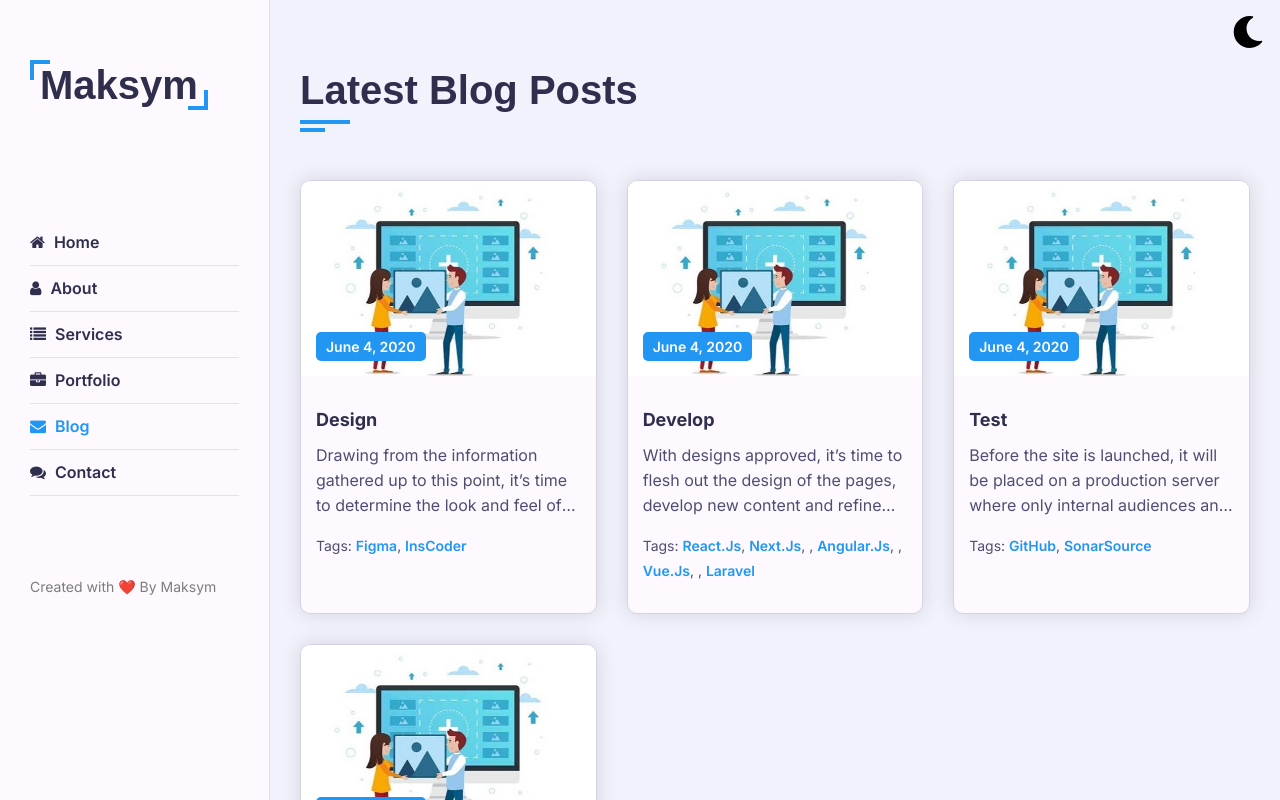
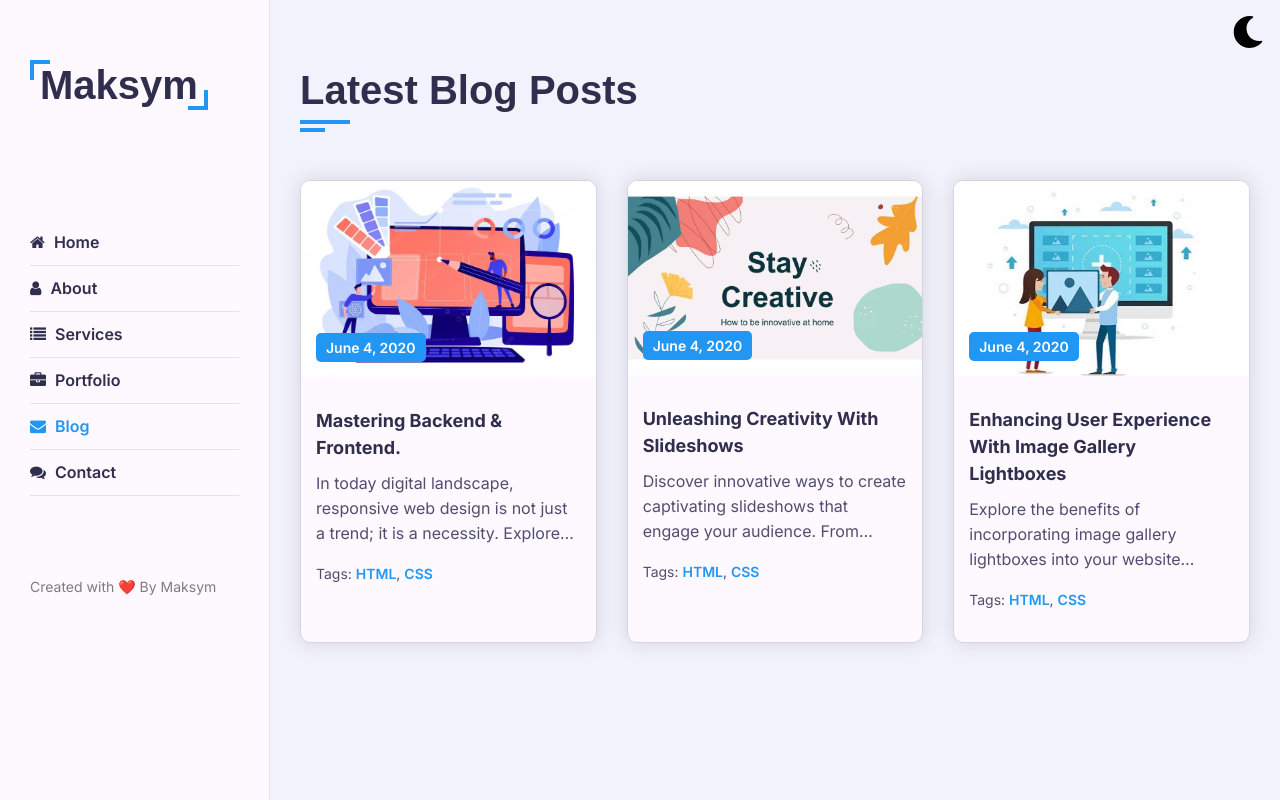
Before and after one commit to zappat/potofolio, a Next.js app: page /blog in a window 1280 px wide. Built offline with nearby package versions, Linux system fonts and the light colour scheme.

Commit message:
Revert "Master"

```diff
--- a/src/app/blog/page.tsx
+++ b/src/app/blog/page.tsx
@@ -11,6 +11,54 @@ const Blog: NextPage = () => {
             </div>
           </div>
           <div className="row">
+            {/* Blog Item 1 */}
+            <div className="blog-item padd-15">
+              <div className="blog-item-inner shadow-dark">
+                <div className="blog-img">
+                  <img src="/imgs/blog/1.jpg" alt="Responsive Web Design" />
+                  <div className="blog-date">June 4, 2020</div>
+                </div>
+                <div className="blog-info">
+                  <h4 className="blog-title">
+                    Mastering Backend & Frontend.
+                  </h4>
+                  <p className="blog-description">
+                    In today digital landscape, responsive web design is not
+                    just a trend; it is a necessity. Explore the principles and
+                    techniques behind creating websites that adapt seamlessly to
+                    various devices and screen sizes.
+                  </p>
+                  <p className="blog-tags">
+                    Tags: <a href="#">HTML</a>, <a href="#">CSS</a>
+                  </p>
+                </div>
+              </div>
+            </div>
+            {/* Blog Item 1 End */}
+            {/* Blog Item 2 */}
+            <div className="blog-item padd-15">
+              <div className="blog-item-inner shadow-dark">
+                <div className="blog-img">
+                  <img src="/imgs/blog/2.jpg" alt="Creative Slideshow" />
+                  <div className="blog-date">June 4, 2020</div>
+                </div>
+                <div className="blog-info">
+                  <h4 className="blog-title">
+                    Unleashing Creativity with Slideshows
+                  </h4>
+                  <p className="blog-description">
+                    Discover innovative ways to create captivating slideshows
+                    that engage your audience. From stunning visuals to seamless
+                    transitions, this blog post explores the art of crafting
+                    memorable slideshows for your website.
+                  </p>
+                  <p className="blog-tags">
+                    Tags: <a href="#">HTML</a>, <a href="#">CSS</a>
+                  </p>
+                </div>
+              </div>
+            </div>
+            {/* Blog Item 2 End */}
             {/* Blog Item 3 */}
             <div className="blog-item padd-15">
               <div className="blog-item-inner shadow-dark">
@@ -20,73 +68,16 @@ const Blog: NextPage = () => {
                 </div>
                 <div className="blog-info">
                   <h4 className="blog-title">
-                     Design
+                    Enhancing User Experience with Image Gallery Lightboxes
                   </h4>
                   <p className="blog-description">
-                    Drawing from the information gathered up to this point, it’s time to determine the look and feel of your site. As part of the design phase, it is also important to incorporate elements such as the company logo or colors to help strengthen the identity of your company on the web site.
+                    Explore the benefits of incorporating image gallery
+                    lightboxes into your website design. From improved user
+                    experience to showcasing your visual content in style, this
+                    blog post sheds light on this valuable web design feature.
                   </p>
                   <p className="blog-tags">
-                    Tags: <a href="#">Figma</a>, <a href="#">InsCoder</a>
-                  </p>
-                </div>
-              </div>
-            </div>
-            {/* Blog Item 3 */}
-            <div className="blog-item padd-15">
-              <div className="blog-item-inner shadow-dark">
-                <div className="blog-img">
-                  <img src="/imgs/blog/3.jpg" alt="Image Gallery Lightbox" />
-                  <div className="blog-date">June 4, 2020</div>
-                </div>
-                <div className="blog-info">
-                  <h4 className="blog-title">
-                      Develop
-                  </h4>
-                  <p className="blog-description">
-                    With designs approved, it’s time to flesh out the design of the pages, develop new content and refine old content, create videos, slideshows, podcasts and other media that will appear on the site as well as start to build out the HTML and CSS of the site.
-                  </p>
-                  <p className="blog-tags">
-                    Tags: <a href="#">React.js</a>, <a href="#">Next.js</a>, , <a href="#">Angular.js</a>, , <a href="#">Vue.js</a>, , <a href="#">Laravel</a>
-                  </p>
-                </div>
-              </div>
-            </div>
-            {/* Blog Item 3 */}
-            <div className="blog-item padd-15">
-              <div className="blog-item-inner shadow-dark">
-                <div className="blog-img">
-                  <img src="/imgs/blog/3.jpg" alt="Image Gallery Lightbox" />
-                  <div className="blog-date">June 4, 2020</div>
-                </div>
-                <div className="blog-info">
-                  <h4 className="blog-title">
-                     Test
-                  </h4>
-                  <p className="blog-description">
-                    Before the site is launched, it will be placed on a production server where only internal audiences and anyone who you share the link with can view it. Testing of the site is critical as there will inevitably be issues that need to be addressed before the site goes live.
-                  </p>
-                  <p className="blog-tags">
-                    Tags: <a href="#">GitHub</a>, <a href="#">SonarSource</a>
-                  </p>
-                </div>
-              </div>
-            </div>
-            {/* Blog Item 3 */}
-            <div className="blog-item padd-15">
-              <div className="blog-item-inner shadow-dark">
-                <div className="blog-img">
-                  <img src="/imgs/blog/3.jpg" alt="Image Gallery Lightbox" />
-                  <div className="blog-date">June 4, 2020</div>
-                </div>
-                <div className="blog-info">
-                  <h4 className="blog-title">
-                     Launch
-                  </h4>
-                  <p className="blog-description">
-                    The big day. we’ve tested the site, had it reviewed and approved by the project stakeholders, and we’re ready to launch. This stage we Expect to make some immediate changes to the site, such as fixing broken links, editing copy and making adjustments.
-                  </p>
-                  <p className="blog-tags">
-                    Tags: <a href="#">AWS</a>, <a href="#">Vercel</a>, , <a href="#">Firebase</a>
+                    Tags: <a href="#">HTML</a>, <a href="#">CSS</a>
                   </p>
                 </div>
               </div>
```
Also changed, not shown: src/app/about/page.tsx (+45 -49 lines), src/app/portfolio/page.tsx (+3 -6 lines).
